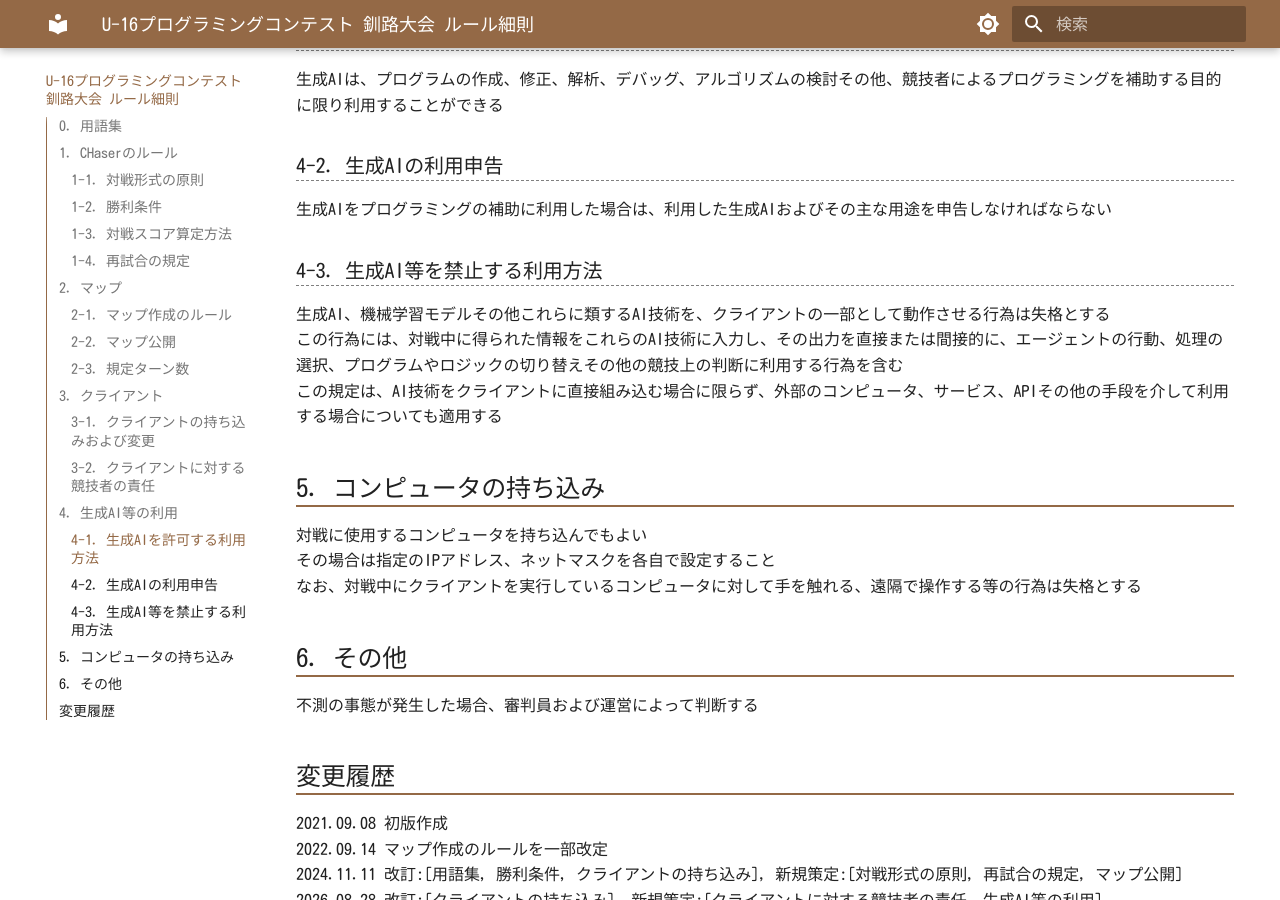
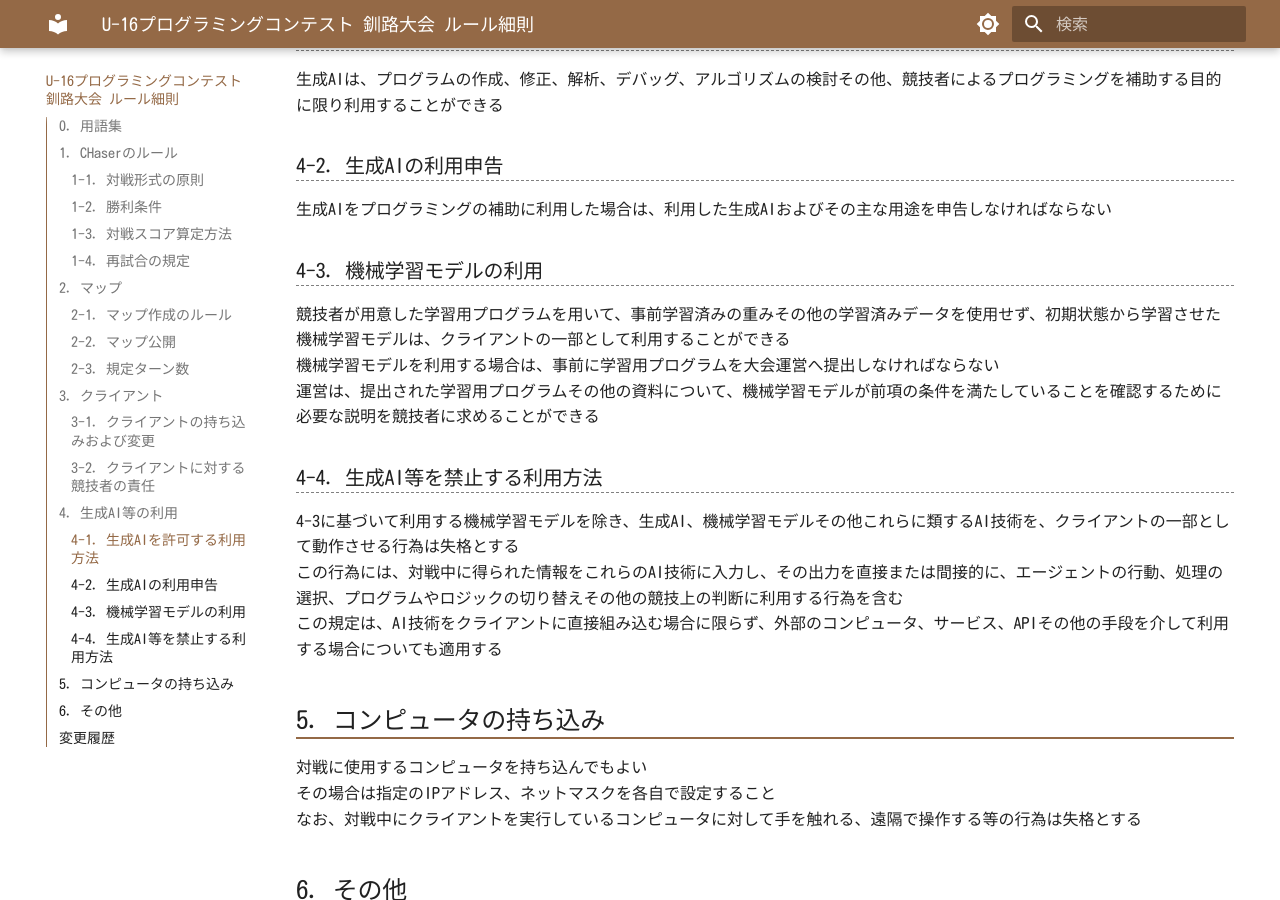
Before and after one commit to KPC-U16/CHaserRuleGuide-Pub, an MkDocs documentation site: the page built from docs/index.md, in a window 1280 px wide and 900 px high, scrolled down 3179 px. Built offline with MkDocs 1.6.1 and Material for MkDocs 9.7.7, drawn with Linux system fonts in a browser that asks for light colours.

Commit message:
自作の機械学習モデルの利用について追加
Updated sections on AI usage and machine learning model regulations.

```diff
--- a/docs/index.md
+++ b/docs/index.md
@@ -109,9 +109,15 @@
 
 生成AIをプログラミングの補助に利用した場合は、利用した生成AIおよびその主な用途を申告しなければならない
 
-### 4-3. 生成AI等を禁止する利用方法
+### 4-3. 機械学習モデルの利用
 
-生成AI、機械学習モデルその他これらに類するAI技術を、クライアントの一部として動作させる行為は失格とする
+競技者が用意した学習用プログラムを用いて、事前学習済みの重みその他の学習済みデータを使用せず、初期状態から学習させた機械学習モデルは、クライアントの一部として利用することができる
+機械学習モデルを利用する場合は、事前に学習用プログラムを大会運営へ提出しなければならない
+運営は、提出された学習用プログラムその他の資料について、機械学習モデルが前項の条件を満たしていることを確認するために必要な説明を競技者に求めることができる
+
+### 4-4. 生成AI等を禁止する利用方法
+
+4-3に基づいて利用する機械学習モデルを除き、生成AI、機械学習モデルその他これらに類するAI技術を、クライアントの一部として動作させる行為は失格とする
 この行為には、対戦中に得られた情報をこれらのAI技術に入力し、その出力を直接または間接的に、エージェントの行動、処理の選択、プログラムやロジックの切り替えその他の競技上の判断に利用する行為を含む
 この規定は、AI技術をクライアントに直接組み込む場合に限らず、外部のコンピュータ、サービス、APIその他の手段を介して利用する場合についても適用する
 
```
